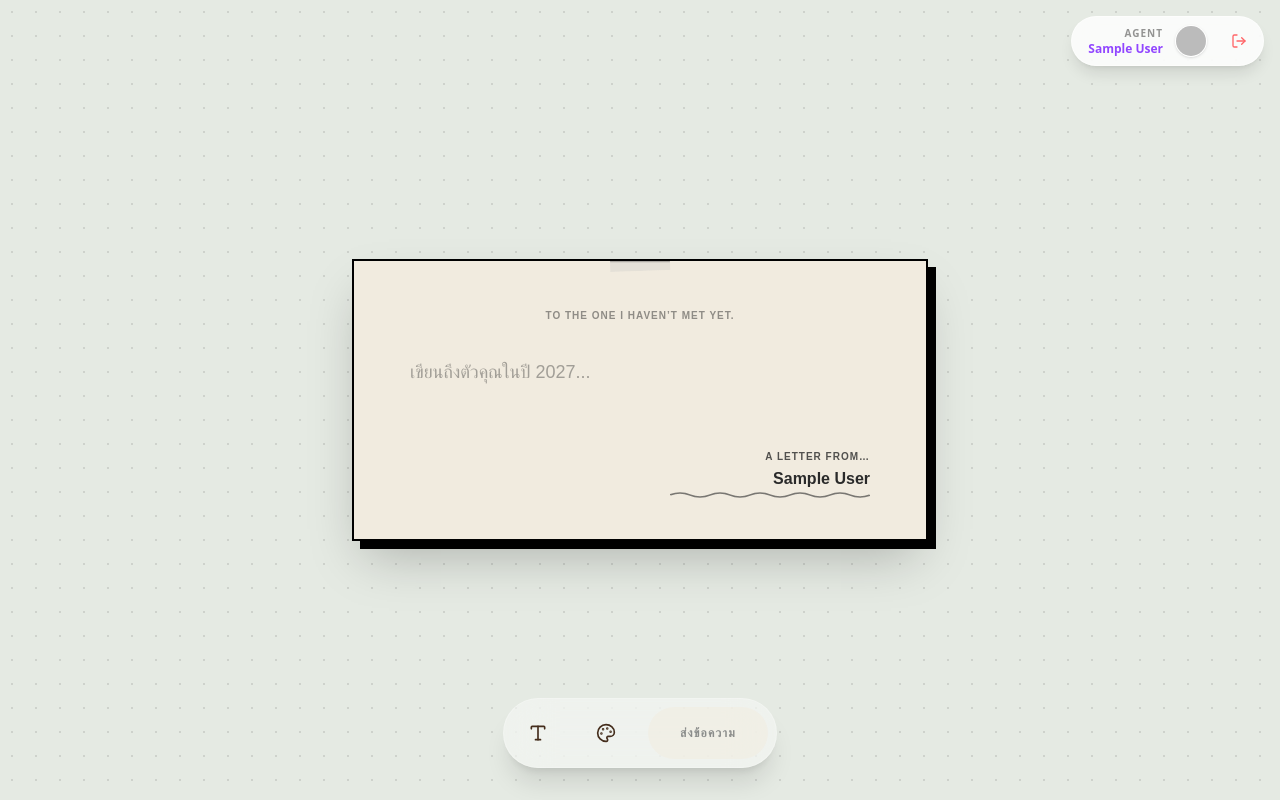
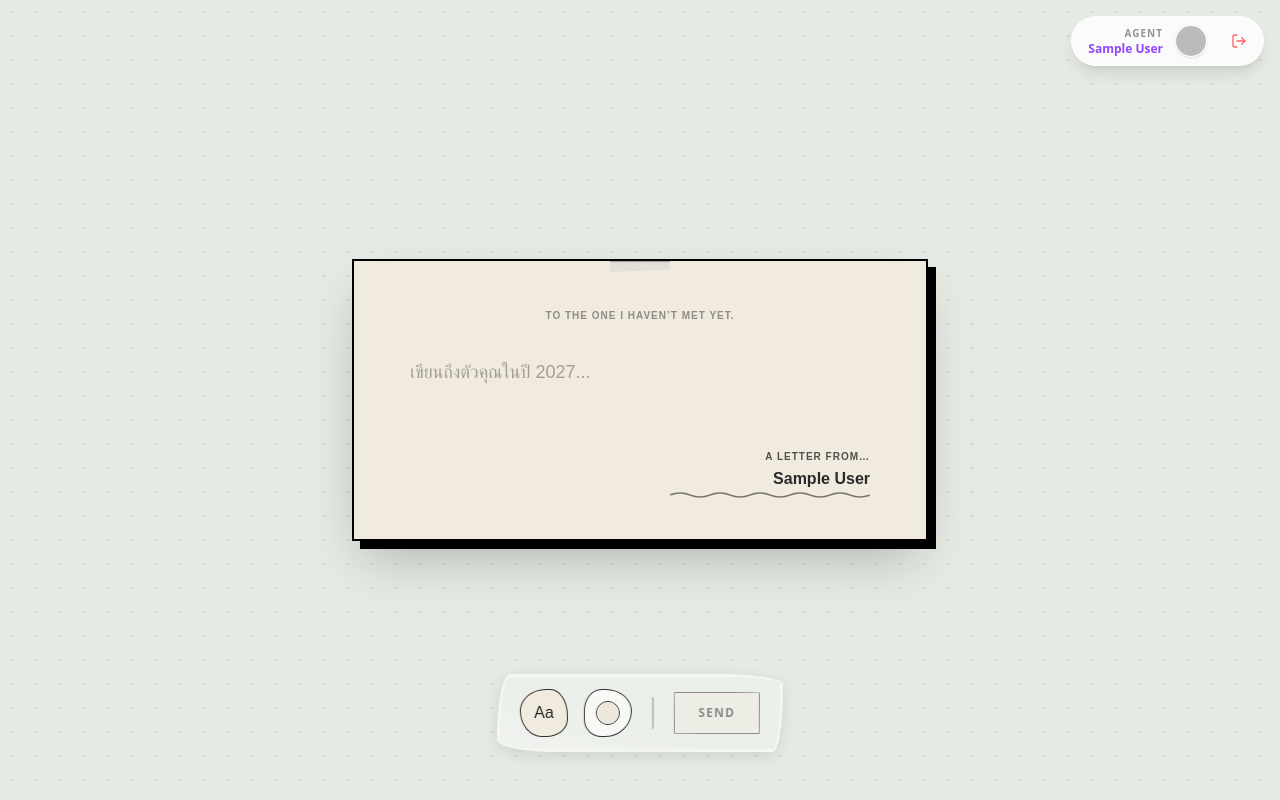
Before and after one commit to scenaire/Time-Capsule-Letter, a Next.js app: page /write in a window 1280 px wide. Built offline with nearby package versions, Linux system fonts and the light colour scheme; no server answers; sample sign-in values are in the browser's storage; a web font is replaced by a local one.

Commit message:
change letterEditor. (Ease animation)

```diff
--- a/src/app/globals.css
+++ b/src/app/globals.css
@@ -48,6 +48,10 @@
   --color-lemon-tart: #E6D389;
   --color-eggplant: #5D4459;
   --color-dark-charcoal: #362F32;
+
+  --color-berry-red: #E90A0A;
+  --color-snowdrop: #F4E8D4;
+  --color-azure-blue: #8DB9E8;
 
   /* ฟอนต์ */
   --font-pani: var(--font-pani);
--- a/src/app/write/page.tsx
+++ b/src/app/write/page.tsx
@@ -1,6 +1,6 @@
 "use client";
 
-import React, { useEffect } from 'react';
+import React, { useEffect, useState } from 'react';
 import { AnimatePresence, motion } from 'framer-motion';
 import { useRouter } from "next/navigation";
 import LoginButton from '@/components/LoginButton';
@@ -8,16 +8,6 @@ import { useLetterLogic } from '@/hooks/useLetterLogic';
 import { EnvelopeContainer } from '@/components/EnvelopeContainer';
 import { LetterEditor } from '@/components/LetterEditor';
 import { ControlPanel } from '@/components/ControlPanel';
-
-// 🌑 Dark Theme List (อ้างอิงจาก themes.ts)
-// พื้นหลังเหล่านี้ถือว่าเป็น "สีเข้ม" -> Dots สีขาว
-const DARK_THEME_BGS = [
-  'bg-sapphire',        // Royal Blue
-  'bg-spanish-bistre',  // Pink Pop! (Darkish)
-  'bg-pine-tree',       // Fresh Orange (Background is Dark Green)
-  'bg-claret',          // Red Wine
-  'bg-dark-charcoal'    // Eggplant
-];
 
 export default function TimeCapsulePage() {
   const router = useRouter();
@@ -28,8 +18,11 @@ export default function TimeCapsulePage() {
     derived
   } = useLetterLogic();
 
+  // ✨ สร้าง State เช็คว่ากำลังพิมพ์อยู่ไหม
+  const [isTyping, setIsTyping] = useState(false);
+
   // 1. Theme Logic: เช็คว่าเป็นธีมสีเข้มหรือไม่
-  const isDarkTheme = DARK_THEME_BGS.includes(derived.currentTheme.pageBg);
+  const isDarkTheme = derived.currentTheme.isDark;
 
   // 2. Dot Pattern Logic: กำหนดสีจุดตามความเข้มของพื้นหลัง
   const dotColor = isDarkTheme ? 'rgba(255, 255, 255, 0.15)' : 'rgba(0, 0, 0, 0.1)';
@@ -118,14 +111,23 @@ export default function TimeCapsulePage() {
       </AnimatePresence>
 
       {!state.isSent && !state.isFolding && (
+        // ✨ เพิ่ม Logic การซ่อน Control Panel ตรงนี้
+        // ใช้ translate-y เพื่อเลื่อนลงไปข้างล่างจอ
+        <div
+          className={`absolute bottom-4 left-0 right-0 z-50 flex justify-center pointer-events-none transition-transform duration-300
+          ${isTyping ? 'translate-y-[200%] md:translate-y-0' : 'translate-y-0'}`}
+        >
+          <div className="pointer-events-auto">
             <ControlPanel
               theme={derived.currentTheme}
+              font={derived.currentFont}
               isMessageEmpty={!state.postcard.message}
               onCycleFont={actions.cycleFont}
               onCycleTheme={actions.cycleTheme}
-
               onStartFolding={actions.startFoldingRitual}
             />
+          </div>
+        </div>
       )}
     </main>
   );
--- a/src/components/ControlPanel.tsx
+++ b/src/components/ControlPanel.tsx
@@ -1,8 +1,9 @@
 import React from 'react';
-import { Type, Palette } from 'lucide-react';
+import { ButtonTooltip } from './ButtonTooltip';
 
 interface ControlPanelProps {
     theme: any;
+    font: any;
     isMessageEmpty: boolean;
     onCycleFont: () => void;
     onCycleTheme: () => void;
@@ -11,30 +12,96 @@ interface ControlPanelProps {
 
 export const ControlPanel = ({
     theme,
+    font,
     isMessageEmpty,
     onCycleFont,
     onCycleTheme,
     onStartFolding
 }: ControlPanelProps) => (
-    <div className="fixed bottom-8 flex gap-4 p-2 bg-white/40 backdrop-blur-xl rounded-full shadow-xl border border-white/20 z-50">
+    // 1. Position: บังคับให้อยู่ตรงกลางล่างด้วย fixed positioning
+    <div
+        className="fixed bottom-8 left-1/2 -translate-x-1/2 flex items-center gap-4 px-5 py-3 z-50 transition-transform duration-300 hover:-translate-y-1"
+        style={{
+            // 3. Frosted Glass Washi Tape Style 🧊
+            // ก๊อปปี้ Material มาจากหน้า SuccessMailbox
+            backgroundColor: 'rgba(255, 255, 255, 0.25)',
+            backdropFilter: 'blur(6px)',
+            WebkitBackdropFilter: 'blur(6px)',
+            border: '3px solid rgba(255, 255, 255, 0.4)',
+            boxShadow: '0 4px 15px rgba(0,0,0,0.1)',
 
-        {/* ปุ่มเปลี่ยน Font */}
-        <button onClick={onCycleFont} className="p-4 hover:bg-white/50 rounded-full transition-all text-cowhide-cocoa">
-            <Type size={20} />
+            // คงรูปทรง "Hand-drawn Pill" (เม็ดยาเบี้ยวๆ) ไว้เพื่อให้ดูน่ารัก
+            borderRadius: '50px 255px 40px 225px / 255px 40px 225px 50px',
+        }}
+    >
+        {/* เพิ่ม Layer แสงเงาให้ดูเป็นกระจกมากขึ้น (Optional) */}
+        <div className="absolute inset-0 bg-gradient-to-tr from-white/20 via-transparent to-transparent pointer-events-none rounded-[inherit]" />
+
+        {/* --- ปุ่มเปลี่ยน Font --- */}
+        <button
+            onClick={onCycleFont}
+            className={`group relative w-12 h-12 flex items-center justify-center ${theme.bg} border-[1.5px] border-black/80 active:scale-95 transition-all z-10`}
+            style={{
+                borderRadius: '60% 40% 50% 50% / 50% 60% 40% 60%'
+            }}
+            title="Change Handwriting"
+        >
+            {/* 2. Font Preview: ใช้ font.senderText เพื่อให้ขนาดถูกต้องตามฟอนต์นั้นๆ */}
+            <span
+                className={`text-black group-hover:scale-120 transition-transform text-l font-ibm-plex ${theme.text}`}
+            >
+                Aa
+            </span>
+
+            <ButtonTooltip text="เปลี่ยนฟอนต์" />
         </button>
 
-        {/* ปุ่มเปลี่ยน Theme (พื้นหลัง) */}
-        <button onClick={onCycleTheme} className="p-4 hover:bg-white/50 rounded-full transition-all text-cowhide-cocoa">
-            <Palette size={20} />
+        {/* --- ปุ่มเปลี่ยน Theme --- */}
+        <button
+            onClick={onCycleTheme}
+            className="group relative w-12 h-12 flex items-center justify-center bg-white/60 border-[1.5px] border-black/80 hover:bg-white active:scale-95 transition-all z-10"
+            style={{ borderRadius: '40% 60% 60% 40% / 50% 50% 60% 40%' }}
+            title="Change Paper"
+        >
+            <div
+                className={`w-6 h-6 rounded-full border border-current group-hover:scale-110 transition-transform ${theme.text}`}
+                style={{ backgroundColor: theme.hex || theme.accent || '#ddd' }}
+            >
+                <div className={`w-full h-full rounded-full opacity-80 ${theme.bg}`} />
+            </div>
+
+            <ButtonTooltip text="เปลี่ยนสีกระดาษ" />
         </button>
 
-        {/* ปุ่มส่ง */}
+        {/* เส้นคั่น */}
+        <div className="w-[1.5px] h-8 bg-black/20 rounded-full mx-1 z-10" />
+
+        {/* --- ปุ่มส่ง (Stamp Style) --- */}
         <button
             onClick={onStartFolding}
             disabled={isMessageEmpty}
-            className={`px-8 ${theme.bg} ${theme.text} rounded-full font-bold hover:scale-105 active:scale-95 transition-all font-ibm-plex uppercase tracking-widest text-xs disabled:opacity-50`}
+            className={`
+                relative px-6 py-3 rounded-lg border-[1.5px] border-black/80 z-10
+                font-bold uppercase tracking-widest text-xs
+                transition-all duration-200
+                hover:-translate-y-0.5 hover:shadow-[2px_2px_0px_rgba(0,0,0,0.5)] active:translate-y-0 active:shadow-none
+                disabled:opacity-50 disabled:cursor-not-allowed disabled:hover:translate-y-0 disabled:hover:shadow-none
+                ${theme.bg} ${theme.text}
+            `}
+            style={{
+                fontFamily: 'var(--font-ibm-plex-sans), sans-serif',
+                borderRadius: '3px 255px 2px 255px / 255px 5px 225px 3px'
+            }}
         >
-            ส่งข้อความ
+            <span className="relative z-10 flex items-center gap-2">
+                SEND
+                {!isMessageEmpty && (
+
+                    <svg className="w-3 h-3 animate-pulse" viewBox="0 0 24 24" fill="none" stroke="currentColor" strokeWidth="3" strokeLinecap="round" strokeLinejoin="round">
+                        <path d="M5 12h14M12 5l7 7-7 7" />
+                    </svg>
+                )}
+            </span>
         </button>
     </div>
 );
--- a/src/components/LetterEditor.tsx
+++ b/src/components/LetterEditor.tsx
@@ -1,5 +1,5 @@
 // src/components/LetterEditor.tsx
-import React, { RefObject } from 'react';
+import React, { RefObject, useRef, useEffect } from 'react';
 
 interface LetterEditorProps {
     postcard: { sender: string; message: string };
@@ -11,7 +11,31 @@ interface LetterEditorProps {
     onScroll: () => void;
     scrollRef: RefObject<HTMLDivElement | null>;
     textareaRef: RefObject<HTMLTextAreaElement | null>;
+    onFocus?: () => void;
+    onBlur?: () => void;
 }
+
+// 📐 Easing Function
+const easeInOutQuad = (t: number) => t < .5 ? 2 * t * t : -1 + (4 - 2 * t) * t;
+
+const animateScroll = (element: HTMLElement, to: number, duration: number) => {
+    const start = element.scrollTop;
+    const change = to - start;
+    const startTime = performance.now();
+
+    const animate = (currentTime: number) => {
+        const timeElapsed = currentTime - startTime;
+        const progress = Math.min(timeElapsed / duration, 1);
+        const ease = easeInOutQuad(progress);
+
+        element.scrollTop = start + (change * ease);
+
+        if (progress < 1) {
+            requestAnimationFrame(animate);
+        }
+    };
+    requestAnimationFrame(animate);
+};
 
 export const LetterEditor = ({
     postcard,
@@ -22,74 +46,123 @@ export const LetterEditor = ({
     onUpdatePostcard,
     onScroll,
     scrollRef,
-    textareaRef
+    textareaRef,
+    onFocus,
+    onBlur
 }: LetterEditorProps) => {
 
-    // ✨ 1. เพิ่ม Ref สำหรับตัวเงา (Shadow)
-    const shadowRef = React.useRef<HTMLTextAreaElement>(null);
+    const shadowRef = useRef<HTMLTextAreaElement>(null);
+    const lastFontIdRef = useRef(font.id);
+    const lastHeightRef = useRef(0);
 
-    // ✨ 2. แยก Class พื้นฐานออกมาเพื่อให้ทั้งตัวจริงและตัวเงาเท่ากันเป๊ะ
-    // สังเกตว่า transition-all duration-300 ยังอยู่ เพื่อให้ตัวจริงขยับนุ่มๆ
-    const baseTextAreaClass = `w-full bg-transparent border-none outline-none resize-none leading-relaxed overflow-hidden transition-all duration-300 ${font.size} ${theme.placeholder}`;
+    // ✨ CSS Config: คุมเองเหมือนเดิม
+    const baseClass = `w-full bg-transparent border-none outline-none resize-none leading-relaxed overflow-hidden ${theme.placeholder}`;
+    const realClass = `${baseClass} ${font.size}`;
+    const shadowClass = `${baseClass} ${font.size}`;
 
-    React.useEffect(() => {
+    useEffect(() => {
         const textarea = textareaRef.current;
         const shadow = shadowRef.current;
         if (!textarea || !shadow) return;
 
+        const isFontChanged = lastFontIdRef.current !== font.id;
+
+        // ฟังก์ชันปรับความสูง
         const adjustHeight = () => {
-            // A. ก๊อปปี้ข้อความไปใส่ตัวเงา
+            // 🚨 แก้ไขจุดตาย: ซิงค์ความกว้างให้เท่ากันเป๊ะ! (แก้ปัญหา Scrollbar กินที่)
+            // เราใช้ getBoundingClientRect() เพื่อเอาความกว้างจริงๆ ที่ User เห็น
+            const realWidth = textarea.getBoundingClientRect().width;
+            shadow.style.width = `${realWidth}px`;
+
             shadow.value = textarea.value;
-
-            // B. รีเซ็ตความสูงตัวเงาเป็น auto เพื่อวัดขนาดใหม่ (ตัวจริงไม่ถูกรีเซ็ต เลยไม่กระตุก)
             shadow.style.height = 'auto';
 
-            // C. เอาความสูงที่วัดได้จากตัวเงา ไปใส่ตัวจริง
-            // ตัวจริงที่มี transition จะค่อยๆ ไหลไปหาความสูงนี้เอง
-            const newHeight = shadow.scrollHeight;
+            // บวก Buffer 10px กันพลาดเรื่อง sub-pixel rendering (แก้ Clipping เศษๆ)
+            const newHeight = shadow.scrollHeight + 10;
+            const currentHeight = lastHeightRef.current;
+
+            // 🔥 Smart Snap: ใหญ่ขึ้น -> ห้าม Transition, เล็กลง -> ค่อยๆ หด
+            if (newHeight > currentHeight) {
+                textarea.style.transition = 'none';
+            } else {
+                textarea.style.transition = 'height 0.3s ease';
+            }
+
             textarea.style.height = `${newHeight}px`;
+            lastHeightRef.current = newHeight;
         };
 
-        // 1. รอบแรก: ปรับทันที
+        // ทำงานทันที
         adjustHeight();
 
-        // 2. รอบสอง: รอให้ Transition ของฟอนต์ (300ms) จบก่อน แล้ววัดใหม่อีกที
-        // เผื่อไว้ 350ms กันพลาด
-        const timeoutId = setTimeout(() => {
-            adjustHeight();
-        }, 320);
+        // แถม: ดัก Resize หน้าจอด้วย เผื่อคนหมุนจอ/ย่อขยายจอ
+        window.addEventListener('resize', adjustHeight);
 
-        return () => clearTimeout(timeoutId);
+        // Logic Scroll (ทำงานเฉพาะตอนเปลี่ยน Font)
+        if (isFontChanged) {
+            // เพิ่ม Delay นิดนึง (50ms) เพื่อความชัวร์หลัง Snap
+            const timeoutId = setTimeout(() => {
+                adjustHeight(); // วัดซ้ำอีกทีก่อน Scroll
+
+                if (scrollRef.current) {
+                    const cursorPos = textarea.selectionStart;
+
+                    // ซิงค์ความกว้างอีกรอบ (สำคัญมากสำหรับการตัดคำที่ถูกต้อง)
+                    const realWidth = textarea.getBoundingClientRect().width;
+                    shadow.style.width = `${realWidth}px`;
+
+                    shadow.value = textarea.value.substring(0, cursorPos);
+                    shadow.style.height = 'auto';
+                    const caretTopPosition = shadow.scrollHeight;
+
+                    // Scroll ไปหา (ลบ 150px)
+                    const targetScrollTop = Math.max(0, caretTopPosition - 150);
+                    animateScroll(scrollRef.current, targetScrollTop, 600);
+
+                    // Cleanup Shadow
+                    shadow.value = textarea.value;
+                    shadow.style.height = 'auto';
+                }
+
+                lastFontIdRef.current = font.id;
+
+            }, 50);
+
+            return () => {
+                clearTimeout(timeoutId);
+                window.removeEventListener('resize', adjustHeight);
+            };
+        }
+
+        return () => window.removeEventListener('resize', adjustHeight);
+
     }, [
         postcard.message,
-        font, // เช็คว่ามี font ใน dependency array ไหม (สำคัญ)
-        textareaRef
+        font,
+        textareaRef,
+        scrollRef
     ]);
 
     return (
         <div
-            // 🔴 1 & 2: ใส่ Wobbly Border, Tape Decoration และ Hard Shadow (คงเดิม)
             className={`relative flex-1 flex flex-col overflow-hidden z-10 transition-opacity duration-500
                 ${isFolding ? 'opacity-0 pointer-events-none' : 'opacity-100'}
                  decoration-tape border-[2px] border-[#000000] hard-shadow-lg`}
             style={{
-                backgroundColor: theme.bg, // ดึงสีพื้นหลังมาจาก Theme
-                // เพิ่ม Padding เพื่อไม่ให้เนื้อหาชิดขอบกระดาษที่เบี้ยวเกินไป
+                backgroundColor: theme.bg,
                 padding: '0'
             }}
         >
-            {/* 🔴 แก้ไข 1: Header ใช้ฟอนต์และสีเดียวกับ Message (คงเดิม) */}
             <div className="px-10 md:px-14 pt-12 pb-2 mb-2 border-b-2 border-none border-current opacity-70 relative z-20"
-                style={{ color: theme.text }} // ใช้สีเดียวกับ Text
+                style={{ color: theme.text }}
             >
                 <h2 className={`font-bold text-center text-xs tracking-widest uppercase mb-1 opacity-70 ${font.senderText}`}
-                    style={{ fontFamily: `var(--${font.id})` }} // ใช้ฟอนต์ลายมือ
+                    style={{ fontFamily: `var(--${font.id})` }}
                 >
                     To the One I Haven’t Met Yet.
                 </h2>
             </div>
 
-            {/* Textarea Zone (Message) */}
             <div
                 ref={scrollRef}
                 onScroll={onScroll}
@@ -99,42 +172,44 @@ export const LetterEditor = ({
                     WebkitMaskImage: `linear-gradient(to bottom, ${scrollState.isAtTop ? 'black' : 'transparent'} 0%, black 15%, black 85%, ${scrollState.isAtBottom ? 'black' : 'transparent'} 100%)`
                 }}
             >
-                {/* ✨ 3. ตัวจริง (Visible) */}
+                {/* ตัวจริง */}
                 <textarea
                     ref={textareaRef}
                     placeholder="เขียนถึงตัวคุณในปี 2027..."
                     value={postcard.message}
                     onChange={(e) => onUpdatePostcard('message', e.target.value)}
-                    // ใช้ base class + สี text
-                    className={`${baseTextAreaClass}`}
+                    onFocus={onFocus}
+                    onBlur={onBlur}
+                    className={realClass}
                     style={{
                         fontFamily: `var(--${font.id})`,
                         color: theme.text,
                         lineHeight: '1.45',
-                        // height จะถูกคุมโดย JS ไม่ต้องใส่ auto ตรงนี้
                     }}
                     disabled={isFolding}
                 />
 
-                {/* ✨ 4. ตัวเงา (Shadow/Hidden) เอาไว้วัดความสูง */}
+                {/* ตัวเงา */}
                 <textarea
                     ref={shadowRef}
                     aria-hidden="true"
                     tabIndex={-1}
                     readOnly
                     value={postcard.message}
-                    className={`${baseTextAreaClass} absolute top-0 left-0 -z-50 opacity-0 pointer-events-none`}
+                    className={`${shadowClass} absolute top-0 left-0 -z-50 opacity-0 pointer-events-none`}
                     style={{
                         fontFamily: `var(--${font.id})`,
                         lineHeight: '1.45',
-                        height: 'auto', // ตัวเงาต้อง auto เสมอเพื่อวัดค่า
-                        padding: '0',   // ต้องระวังเรื่อง padding ถ้า parent มี padding แล้ว
-                        margin: '0'
+                        height: 'auto',
+                        padding: '0',
+                        margin: '0',
+                        transition: 'none',
+                        // ✨ สำคัญ: ต้องใส่ width 100% ไว้ก่อน แต่อย่างไรก็ตาม JS จะมาทับค่านี้
+                        width: '100%'
                     }}
                 />
             </div>
 
-            {/* 🔴 แก้ไข 1 & 4: Footer ใช้ฟอนต์เดียวกัน และเพิ่มเส้นหยักใต้ชื่อ (คงเดิม) */}
             <div className="px-10 md:px-14 pb-12 pt-4 flex flex-col items-end shrink-0 relative z-20"
                 style={{ color: theme.text }}
             >
@@ -153,10 +228,11 @@ export const LetterEditor = ({
                         }}
                         value={postcard.sender}
                         onChange={(e) => onUpdatePostcard('sender', e.target.value)}
+                        onFocus={onFocus}
+                        onBlur={onBlur}
                         disabled={isFolding}
                     />
 
-                    {/* 🔴 แก้ไข 4: เส้น Decoration หยักๆ ใต้ชื่อ (Wavy Line SVG) */}
                     <div className="absolute -bottom-2 right-0 w-full text-current opacity-60 pointer-events-none">
                         <svg width="100%" height="8" viewBox="0 0 100 8" preserveAspectRatio="none">
                             <path d="M0 4 Q 5 0, 10 4 T 20 4 T 30 4 T 40 4 T 50 4 T 60 4 T 70 4 T 80 4 T 90 4 T 100 4"
--- a/src/styles/fonts.ts
+++ b/src/styles/fonts.ts
@@ -21,10 +21,10 @@ export const FONTS = [
         id: 'font-jao-august',
         name: 'Jao August',
         size: 'text-[16px] md:text-[20px]',
-        senderSize: 'text-[18px]',
-        senderText: 'text-[12px]',
+        senderSize: 'text-[20px]',
+        senderText: 'text-[14px]',
         envelopeText: 'text-[12px]',
-        envelopeSenderText: 'text-[8px]'
+        envelopeSenderText: 'text-[10px]'
     },
 
     {
--- a/src/styles/themes.ts
+++ b/src/styles/themes.ts
@@ -1,12 +1,83 @@
 export const THEMES = [
+    {
+        name: 'Carbon Fiber',
+        bg: 'bg-ivory-mist',
+        text: 'text-carbon-fiber',
+        placeholder: 'placeholder:text-carbon-fiber/40',
+        pageBg: 'bg-cloud-milk',
+        isDark: false // เพิ่มบรรทัดนี้
+    },
+    {
+        name: 'Royal Blue',
+        bg: 'bg-royal-blue',
+        text: 'text-swan-wing',
+        placeholder: 'placeholder:text-swan-wing/40',
+        pageBg: 'bg-sapphire',
+        isDark: true // ✅ เพิ่มบรรทัดนี้
+    },
+    {
+        name: 'Pink Pop!',
+        bg: 'bg-pale-pink',
+        text: 'text-scarlet-pop',
+        placeholder: 'placeholder:text-scarlet-pop/40',
+        pageBg: 'bg-spanish-bistre',
+        isDark: true // ✅
+    },
+    {
+        name: 'Fresh Orange',
+        bg: 'bg-honey-beige',
+        text: 'text-tangy-orange',
+        placeholder: 'placeholder:text-tangy-orange/40',
+        pageBg: 'bg-pine-tree',
+        isDark: true // ✅
+    },
+    {
+        name: 'Red Wine',
+        bg: 'bg-oat-milk',
+        text: 'text-red-wine',
+        placeholder: 'placeholder:text-red-wine/40',
+        pageBg: 'bg-claret',
+        isDark: true // ✅
+    },
+    {
+        name: 'Classic Cocoa',
+        bg: 'bg-cowhide-cocoa',
+        text: 'text-golden-batter',
+        placeholder: 'placeholder:text-golden-batter/40',
+        pageBg: 'bg-olive-harvest',
+        isDark: false // ✅
+    },
+    {
+        name: 'Juniper',
+        bg: 'bg-juniper',
+        text: 'text-matcha',
+        placeholder: 'placeholder:text-matcha/40',
+        pageBg: 'bg-pale-jade',
+        isDark: false
+    },
+    {
+        name: 'Dreamy Blue',
+        bg: 'bg-vanilla-milk',
+        text: 'text-dreamy-blue',
+        placeholder: 'placeholder:text-dreamy-blue/40',
+        pageBg: 'bg-lemon-glow',
+        isDark: false
+    },
 
-    { name: 'Carbon Fiber', bg: 'bg-ivory-mist', text: 'text-carbon-fiber', placeholder: 'placeholder:text-carbon-fiber/40', pageBg: 'bg-cloud-milk' },
-    { name: 'Royal Blue', bg: 'bg-royal-blue', text: 'text-swan-wing', placeholder: 'placeholder:text-swan-wing/40', pageBg: 'bg-sapphire' },
-    { name: 'Pink Pop!', bg: 'bg-pale-pink', text: 'text-scarlet-pop', placeholder: 'placeholder:text-scarlet-pop/40', pageBg: 'bg-spanish-bistre' },
-    { name: 'Fresh Orange', bg: 'bg-honey-beige', text: 'text-tangy-orange', placeholder: 'placeholder:text-tangy-orange/40', pageBg: 'bg-pine-tree' },
-    { name: 'Red Wine', bg: 'bg-oat-milk', text: 'text-red-wine', placeholder: 'placeholder:text-red-wine/40', pageBg: 'bg-claret' },
-    { name: 'Classic Cocoa', bg: 'bg-cowhide-cocoa', text: 'text-golden-batter', placeholder: 'placeholder:text-golden-batter/40', pageBg: 'bg-olive-harvest' },
-    { name: 'Juniper', bg: 'bg-juniper', text: 'text-matcha', placeholder: 'placeholder:text-matcha/40', pageBg: 'bg-pale-jade' },
-    { name: 'Dreamy Blue', bg: 'bg-vanilla-milk', text: 'text-dreamy-blue', placeholder: 'placeholder:text-dreamy-blue/40', pageBg: 'bg-lemon-glow' },
-    { name: 'Eggplant', bg: 'bg-eggplant', text: 'text-lemon-tart', placeholder: 'placeholder:text-lemon-tart/40', pageBg: 'bg-dark-charcoal' },
+    {
+        name: 'Eggplant',
+        bg: 'bg-eggplant',
+        text: 'text-lemon-tart',
+        placeholder: 'placeholder:text-lemon-tart/40',
+        pageBg: 'bg-dark-charcoal',
+        isDark: true // ✅
+    },
+    {
+        name: 'Vanilla Berry',
+        bg: 'bg-snowdrop',
+        text: 'text-berry-red',
+        placeholder: 'placeholder:text-berry-red/40',
+        pageBg: 'bg-azure-blue',
+        isDark: false // ✅
+    }
 ];
```
Lines whose indentation alone changed are shown as unchanged.
